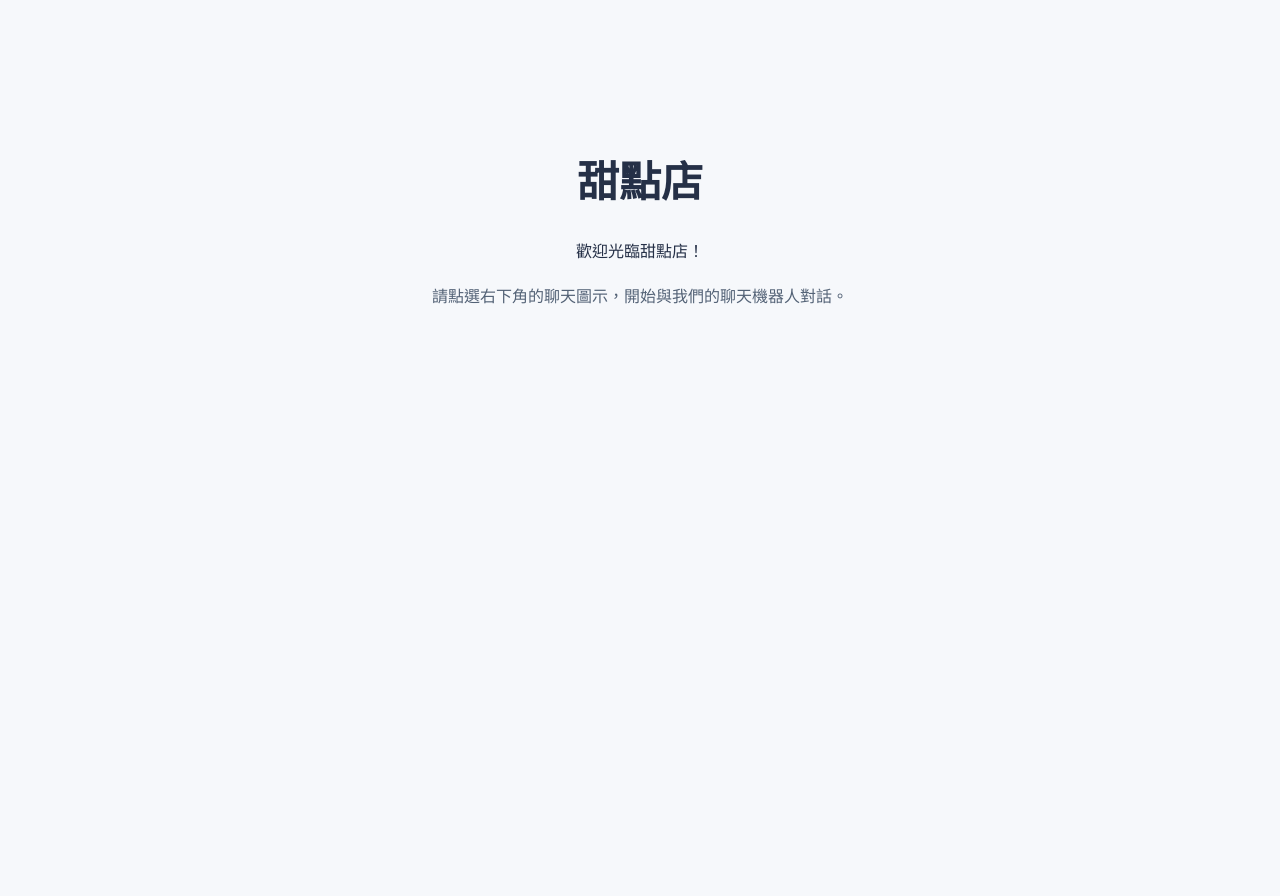
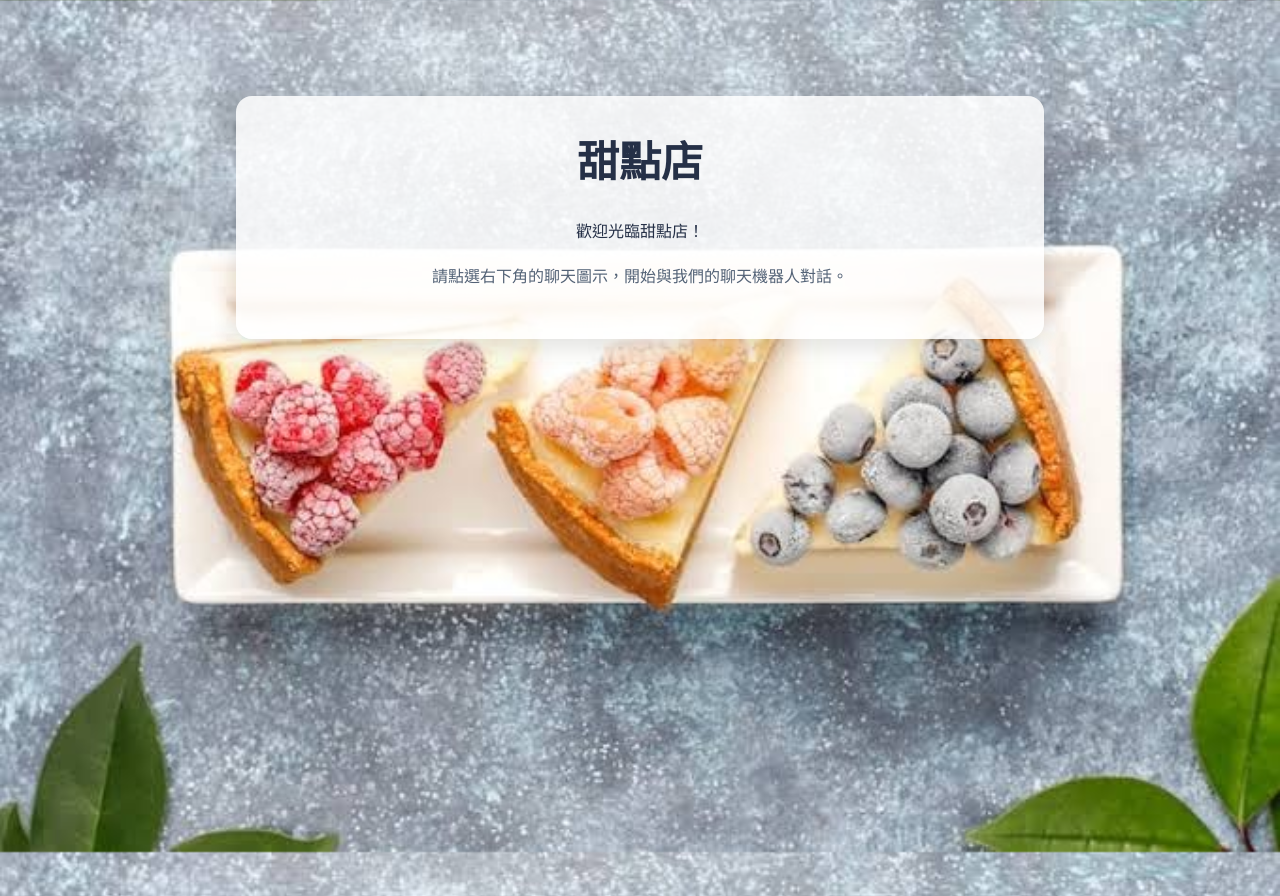
Before and after one commit to cakil9/Dessert-shop, a plain HTML site: page index.html in a window 1280 px wide. Before the commit the page ends 800 px from the top, so only its background shows below. Drawn offline with nearby package versions, Linux system fonts and the light colour scheme.

Commit message:
Enhance index.html with new styles and background
Updated styles and added background image to the main layout.

```diff
--- a/index.html
+++ b/index.html
@@ -5,9 +5,23 @@
   <meta name="viewport" content="width=device-width, initial-scale=1">
   <title>甜點店｜線上聊天</title>
   <style>
-    body { margin: 0; font-family: system-ui, 'Microsoft JhengHei', sans-serif; background: #f6f8fb; color: #253047; }
-    main { max-width: 760px; margin: 12vh auto; padding: 24px; text-align: center; }
-    h1 { font-size: clamp(28px, 5vw, 42px); }
+    body {
+      margin: 0;
+      min-height: 100vh;
+      font-family: system-ui, 'Microsoft JhengHei', sans-serif;
+      color: #253047;
+      background: url('123.jpg') center / cover no-repeat fixed;
+    }
+    main {
+      max-width: 760px;
+      margin: 12vh auto;
+      padding: 32px 24px;
+      text-align: center;
+      background: rgba(255, 255, 255, 0.85);
+      border-radius: 16px;
+      box-shadow: 0 8px 24px rgba(0, 0, 0, 0.12);
+    }
+    h1 { font-size: clamp(28px, 5vw, 42px); margin-top: 0; }
     p { line-height: 1.8; }
     .hint { color: #536276; }
     df-messenger { --df-messenger-bot-message: #e8eefc; --df-messenger-button-titlebar-color: #3569b5; --df-messenger-chat-background-color: #ffffff; --df-messenger-font-color: #253047; --df-messenger-send-icon: #3569b5; --df-messenger-user-message: #d6e7ff; }
```
